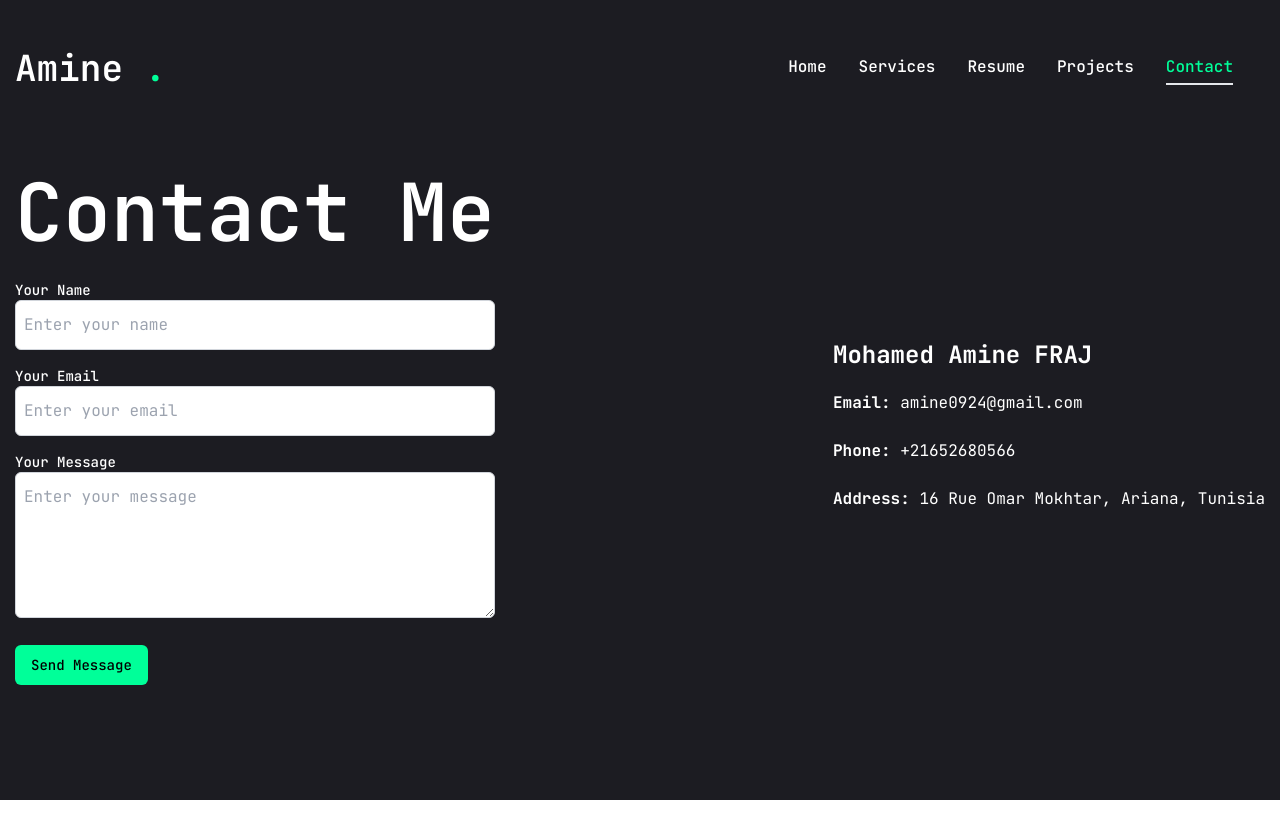
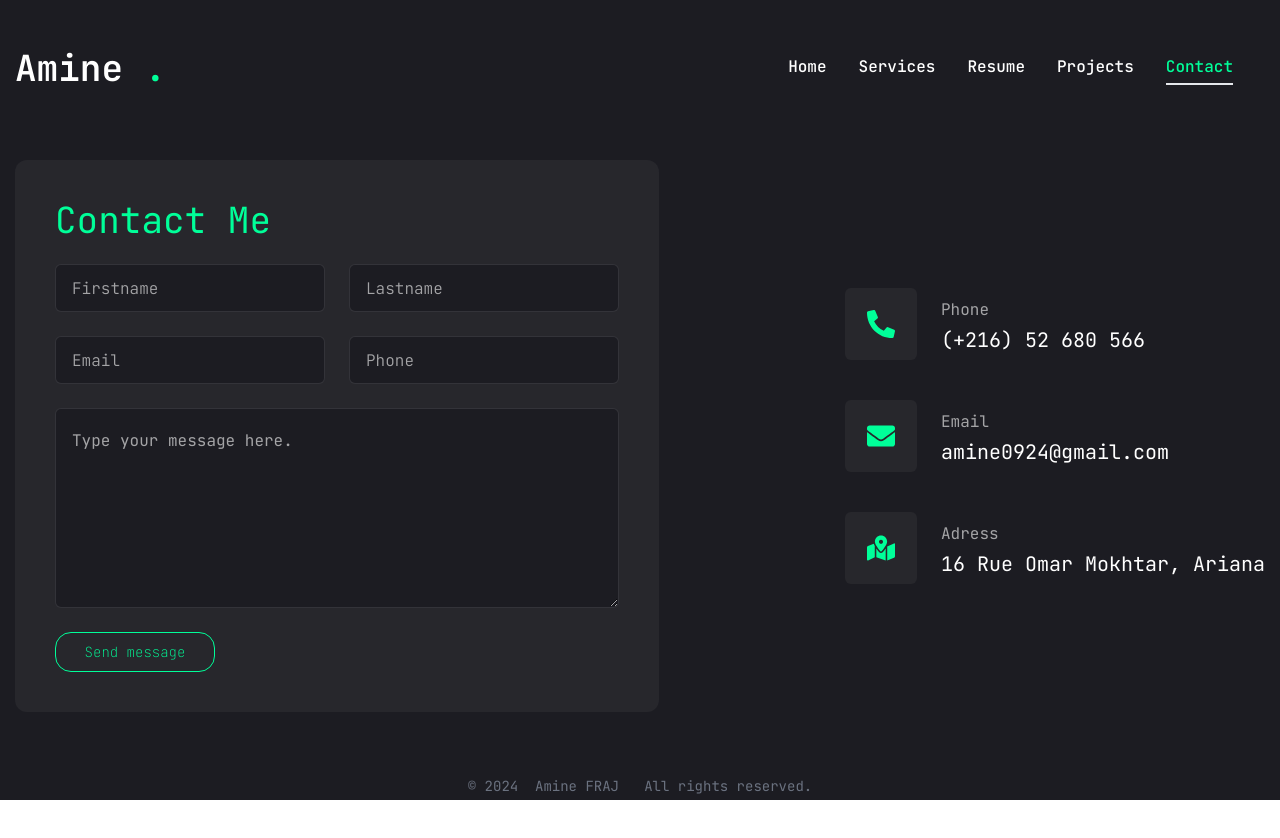
Before and after one commit to AmineFRAJ/nextjs-portfolio, a Next.js app: page /contact in a window 1280 px wide. Shown: the top 838 px of the page. After the commit the page ends 816 px from the top, so only its background shows below. Built offline with nearby package versions, Linux system fonts and the light colour scheme.

Commit message:
update contact page

```diff
--- a/app/Resume/page.jsx
+++ b/app/Resume/page.jsx
@@ -143,7 +143,8 @@ const Resume = () => {
             {/* certif */}
             <TabsContent value="certifications" className="  w-full">
               <div className=" flex flex-col gap-[30px] text-center  xl:text-left">
-                <h3 className="text-4xl font bold">{certifications.title}</h3>
+                <h3 className="text-4xl font bold">
+                  {certifications.title}</h3>
                 <p className="max-w-[600px] text-white/60  mx-auto xl:mx-0 lg:text-justify">
                   {certifications.description}
                 </p>
--- a/app/contact/page.jsx
+++ b/app/contact/page.jsx
@@ -1,78 +1,107 @@
+"use client";
+
 import { Button } from "@/components/ui/button";
+import { Input } from "@/components/ui/input";
+import {
+  Select,
+  SelectContent,
+  SelectGroup,
+  SelectItem,
+  SelectLabel,
+  SelectTrigger,
+  SelectValue,
+} from "@/components/ui/select";
+import { Textarea } from "@/components/ui/textarea";
+import { Description } from "@radix-ui/react-dialog";
+import { motion } from "framer-motion";
+import { FaPhoneAlt, FaMapMarkedAlt, FaEnvelope } from "react-icons/fa";
 
+const info = [
+  { icon: <FaPhoneAlt />, title: "Phone", Description: "(+216) 52 680 566" },
+  { icon: <FaEnvelope />, title: "Email", Description: "amine0924@gmail.com" },
+  {
+    icon: <FaMapMarkedAlt />,
+    title: "Adress",
+    Description: "16 Rue Omar Mokhtar, Ariana",
+  },
+];
 const Contact = () => {
   return (
-    <section className="h-full">
-      <div className="container mx-auto h-full">
-        <div className="flex flex-col xl:flex-row items-center justify-between xl:pt-8 xl:pb-24">
-          {/*  Contact Form */}
-          <div className="text-center xl:text-left">
-            <h1 className="h1 mb-6">
-              Contact Me
-            </h1>
-            <form className="max-w-[500px] space-y-4">
-              <div>
-                <label htmlFor="name" className="block text-sm font-medium">
-                  Your Name
-                </label>
-                <input
-                  type="text"
-                  id="name"
-                  className="w-full border border-gray-300 p-2 rounded-md"
-                  placeholder="Enter your name"
-                  required
-                />
+    <motion.section
+      initial={{ opacity: 0 }}
+      animate={{
+        opacity: 1,
+        transition: { delay: 2, duration: 0.4, ease: "easeIn" },
+      }}
+      className="py-6"
+    >
+      <div className="container mx-auto">
+        <div className="flex flex-col xl:flex-row gap-[30px]">
+          {/* form */}
+          <div className="xl:h-[54%] order-2  xl:order-none">
+            <form className="flex flex-col gap-6 p-10 bg-[#27272c] rounded-xl">
+              <h3 className="text-4xl text-accent">Contact Me</h3> {/* input*/}
+              <div className="grid grid-cols-1 md:grid-cols-2 gap-6">
+                <Input type="firstname" placeholder="Firstname"  />
+                <Input type="lastname" placeholder="Lastname"  />
+                <Input type="email" placeholder="Email" required/>
+                <Input type="phone" placeholder="Phone" />
               </div>
+              {/* select*/}
+              {/* <Select>
+                <SelectTrigger className="w-full">
+                  <SelectValue placeholder="Select a service" />
+                </SelectTrigger>
+                <SelectContent>
+                  <SelectGroup>
+                    <SelectItem value="web-dev">Web Development</SelectItem>
+                    <SelectItem value="manual-testing">
+                      Manual Testing
+                    </SelectItem>
+                    <SelectItem value="ui-design">UI Design</SelectItem>
 
-              <div>
-                <label htmlFor="email" className="block text-sm font-medium">
-                  Your Email
-                </label>
-                <input
-                  type="email"
-                  id="email"
-                  className="w-full border border-gray-300 p-2 rounded-md"
-                  placeholder="Enter your email"
-                  required
-                />
-              </div>
-
-              <div>
-                <label htmlFor="message" className="block text-sm font-medium" >
-                  Your Message
-                </label>
-                <textarea
-                  id="message"
-                  className="w-full border border-gray-300 p-2 rounded-md"
-                  rows="4"
-                  placeholder="Enter your message"
-                  required
-                />
-              </div>
-
-              <Button className="bg-accent text-black px-4 py-2 rounded-md hover:bg-green-600 transition-all">
-  Send Message
-</Button>
-
+                  </SelectGroup>
+                </SelectContent>
+              </Select> */}
+              {/*Textarea*/}
+              <Textarea
+                className="h-[200px]"
+                placeholder="Type your message here."
+                rows={6}
+                required
+              />
+              {/* btn*/}
+              <Button
+                variant="outline"
+                className="  max-w-40 flex font-thin text-accent items-center gap-2 bg-dark border-accent rounded-2xl hover:font-bold "
+              >
+                Send message
+              </Button>
             </form>
           </div>
-
-          {/* my contact*/}
-          <div className="mt-12 xl:mt-0 text-center xl:text-left">
-            <h2 className="text-2xl font-bold">Mohamed Amine FRAJ </h2>
-            <p className="mt-4">
-              <strong>Email:</strong> amine0924@gmail.com
-            </p>
-            <p className="mt-4">
-              <strong>Phone:</strong> +21652680566
-            </p>
-            <p className="mt-4">
-              <strong>Address:</strong> 16 Rue Omar Mokhtar, Ariana, Tunisia
-            </p>
+          {/* info*/}
+          <div className=" flex-1 flex items-center xl:justify-end order-1 xl:order-none mb-8 xl:mb-0">
+            <ul className="flex flex-col gap-10">
+              {info.map((item, index) => {
+                return (
+                  <li key={index} className="flex gap-6 items-center">
+                    <div className="w-[52px] h-[52px] xl:w-[72px] xl:h-[72px] bg-[#27272c] text-accent rounded-md flex items-center justify-center">
+                      <div className="text-[28px]">{item.icon}</div>
+                    </div>
+                    <div className="flex-1">
+                      <p className="text-white/60">
+                        {item.title}
+                      </p>
+                      <h3 className="text-xl">{item.Description}</h3>
+                    </div>
+                  </li>
+                );
+              })}
+            </ul>
           </div>
         </div>
       </div>
-    </section>
+    </motion.section>
   );
 };
 
--- a/components/ui/input.jsx
+++ b/components/ui/input.jsx
@@ -7,7 +7,7 @@ const Input = React.forwardRef(({ className, type, ...props }, ref) => {
     (<input
       type={type}
       className={cn(
-        "flex h-10 w-full rounded-md border border-slate-200 bg-white px-3 py-2 text-sm ring-offset-white file:border-0 file:bg-transparent file:text-sm file:font-medium placeholder:text-slate-500 focus-visible:outline-none focus-visible:ring-2 focus-visible:ring-slate-950 focus-visible:ring-offset-2 disabled:cursor-not-allowed disabled:opacity-50 dark:border-slate-800 dark:bg-slate-950 dark:ring-offset-slate-950 dark:placeholder:text-slate-400 dark:focus-visible:ring-slate-300",
+        "flex h-[48px] rounded-md border border-white/10 focus:border-accent font-light bg-primary px-4 py-5 text-base placeholder:text-white/60 outline-none",
         className
       )}
       ref={ref}
--- a/components/ui/textarea.jsx
+++ b/components/ui/textarea.jsx
@@ -1,18 +1,19 @@
-import * as React from "react"
+import * as React from "react";
 
-import { cn } from "@/lib/utils"
+import { cn } from "@/lib/utils";
 
 const Textarea = React.forwardRef(({ className, ...props }, ref) => {
   return (
-    (<textarea
+    <textarea
       className={cn(
-        "flex min-h-[80px] w-full rounded-md border border-slate-200 bg-white px-3 py-2 text-sm ring-offset-white placeholder:text-slate-500 focus-visible:outline-none focus-visible:ring-2 focus-visible:ring-slate-950 focus-visible:ring-offset-2 disabled:cursor-not-allowed disabled:opacity-50 dark:border-slate-800 dark:bg-slate-950 dark:ring-offset-slate-950 dark:placeholder:text-slate-400 dark:focus-visible:ring-slate-300",
+        "flex min-h-[80px] w-full rounded-md border border-white/10 bg-primary px-4 py-5 text-base placeholder:text-white/60 focus-visible:outline-none focus-visible:ring-1 focus-visible:ring-accent focus-visible:ring-offset-0 disabled:cursor-not-allowed disabled:opacity-50",
         className
       )}
       ref={ref}
-      {...props} />)
+      {...props}
+    />
   );
-})
-Textarea.displayName = "Textarea"
+});
+Textarea.displayName = "Textarea";
 
-export { Textarea }
+export { Textarea };
```
Also changed, not shown: components/ui/select.jsx (+69 -42 lines).
